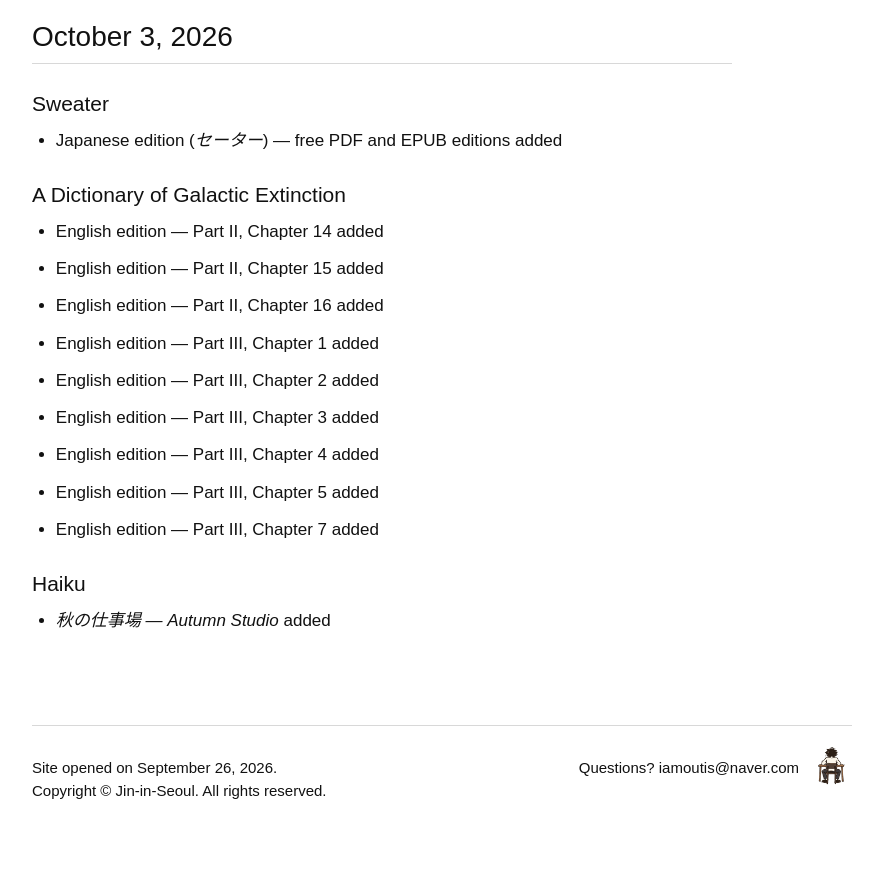
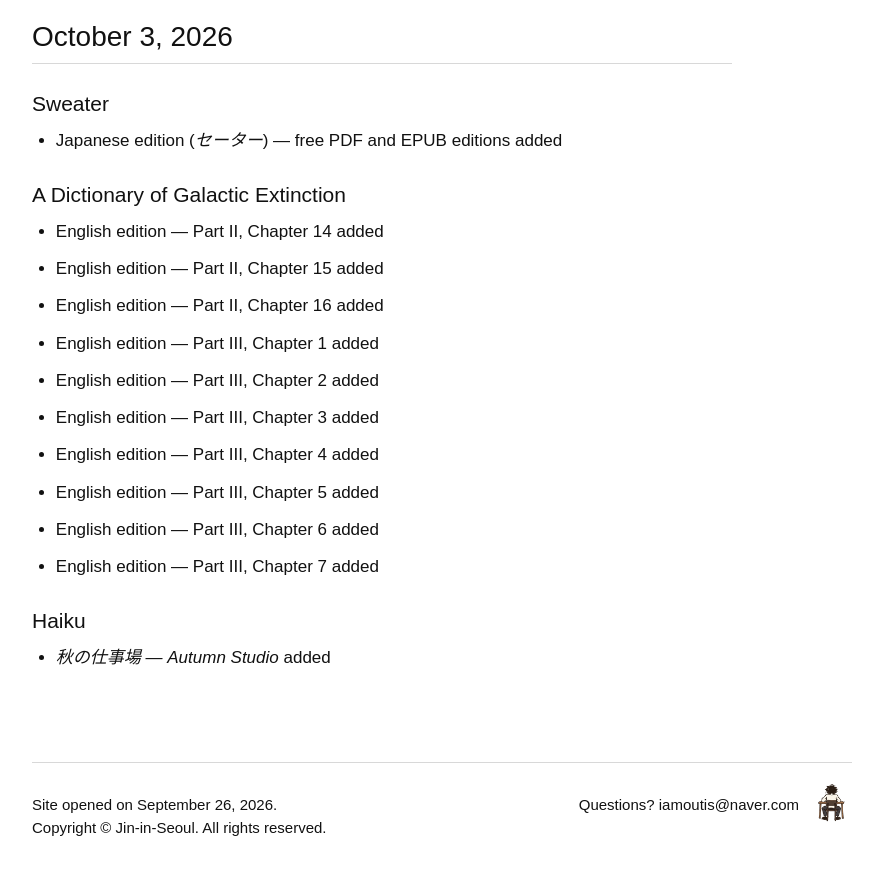
Before and after one commit to Jin-in-Seoul/Jin-in-Seoul, a Jekyll site: the page built from publication-log/index.html, in a window 1280 px wide and 900 px high, scrolled down 3062 px. Shown: the top 875 px of the window, without its empty margins (198-1081 px from the left). Built offline with Jekyll 4.4.1, drawn with Linux system fonts in a browser that asks for light colours.

Commit message:
Update publication log for English Part III chapter 6

```diff
--- a/publication-log/index.html
+++ b/publication-log/index.html
@@ -166,6 +166,7 @@
           <li>English edition — Part III, Chapter 3 added</li>
           <li>English edition — Part III, Chapter 4 added</li>
           <li>English edition — Part III, Chapter 5 added</li>
+          <li>English edition — Part III, Chapter 6 added</li>
           <li>English edition — Part III, Chapter 7 added</li>
         </ul>
 
```
